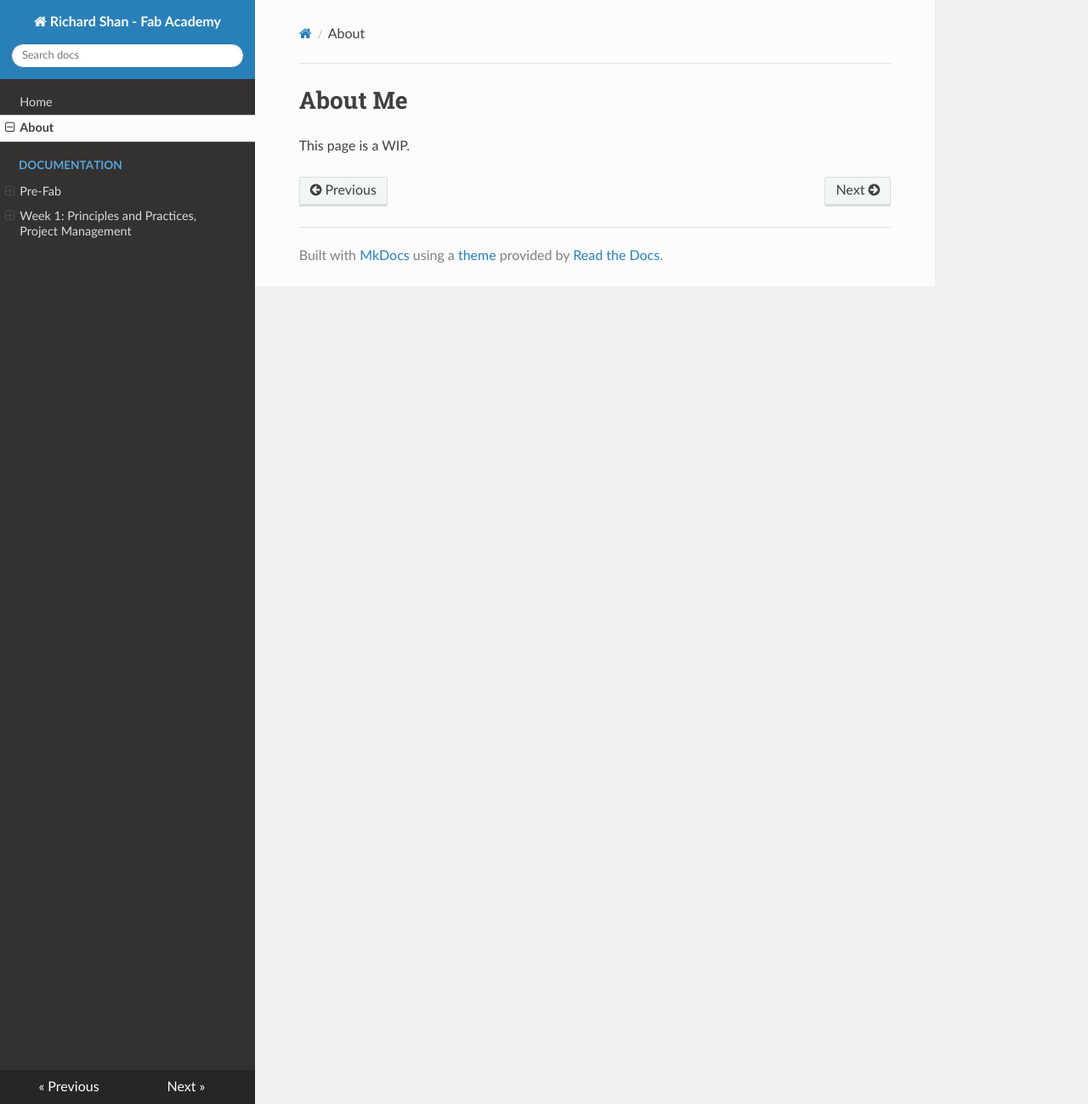
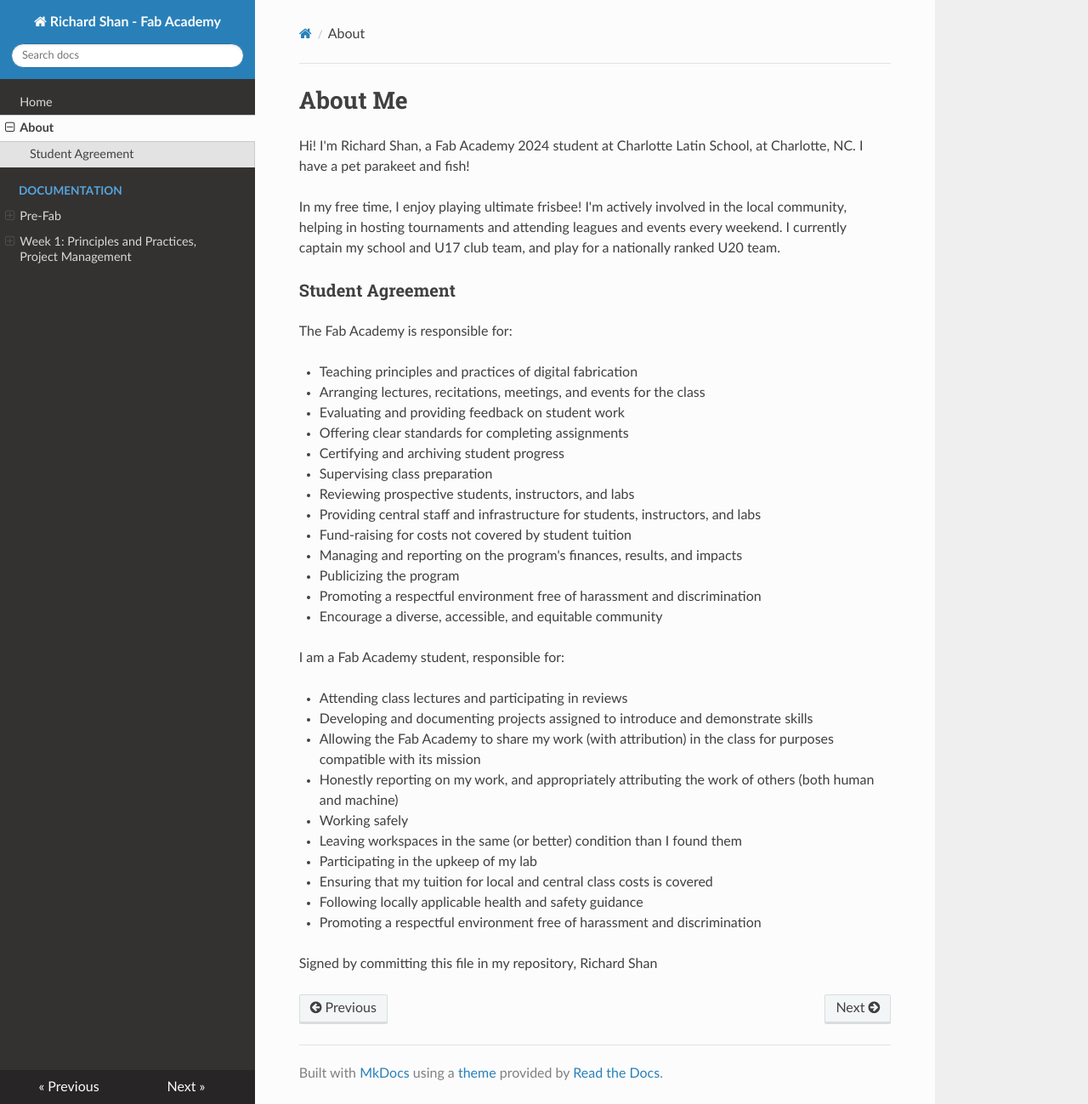
Before and after one commit to richard-shan/fabRepo, an MkDocs documentation site: the page built from docs/about.md, in a window 1280 px wide and 1299 px high. Shown: the whole window at 85% size. Built offline with MkDocs 1.6.1, drawn with Linux system fonts in a browser that asks for light colours; nearby versions of some CDN libraries.

Commit message:
About me update

```diff
--- a/docs/about.md
+++ b/docs/about.md
@@ -1,3 +1,40 @@
 # About Me
 
-This page is a WIP.
+Hi! I'm Richard Shan, a Fab Academy 2024 student at Charlotte Latin School, at Charlotte, NC. I have a pet parakeet and fish!
+
+In my free time, I enjoy playing ultimate frisbee! I'm actively involved in the local community, helping in hosting tournaments and attending leagues and events every weekend. I currently captain my school and U17 club team, and play for a nationally ranked U20 team.
+
+
+### Student Agreement
+
+The Fab Academy is responsible for:
+
+ - Teaching principles and practices of digital fabrication
+ - Arranging lectures, recitations, meetings, and events for the class
+ - Evaluating and providing feedback on student work
+ - Offering clear standards for completing assignments
+ - Certifying and archiving student progress
+ - Supervising class preparation
+ - Reviewing prospective students, instructors, and labs
+ - Providing central staff and infrastructure for students, instructors, and labs
+ - Fund-raising for costs not covered by student tuition
+ - Managing and reporting on the program's finances, results, and impacts
+ - Publicizing the program
+ - Promoting a respectful environment free of harassment and discrimination
+ - Encourage a diverse, accessible, and equitable community
+
+I am a Fab Academy student, responsible for:
+
+ - Attending class lectures and participating in reviews
+ - Developing and documenting projects assigned to introduce and demonstrate skills
+ - Allowing the Fab Academy to share my work (with attribution) in the class for purposes compatible with its mission
+ - Honestly reporting on my work, and appropriately attributing the work of others (both human and machine)
+ - Working safely
+ - Leaving workspaces in the same (or better) condition than I found them
+ - Participating in the upkeep of my lab
+ - Ensuring that my tuition for local and central class costs is covered
+ - Following locally applicable health and safety guidance
+ - Promoting a respectful environment free of harassment and discrimination
+
+Signed by committing this file in my repository,
+Richard Shan
```
